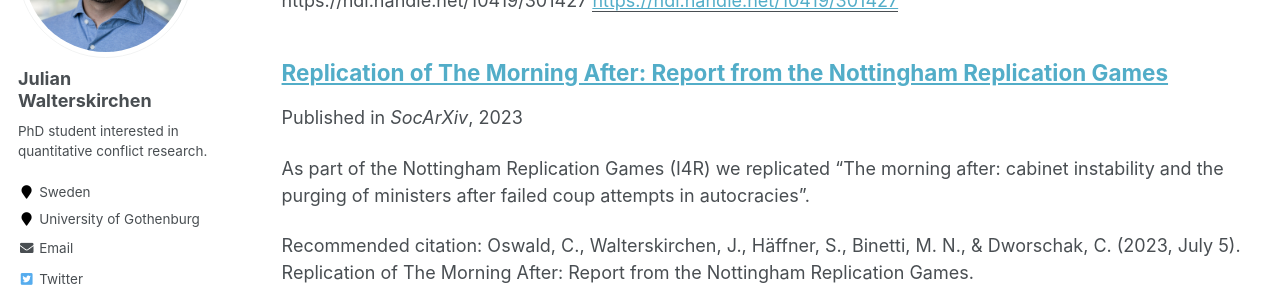
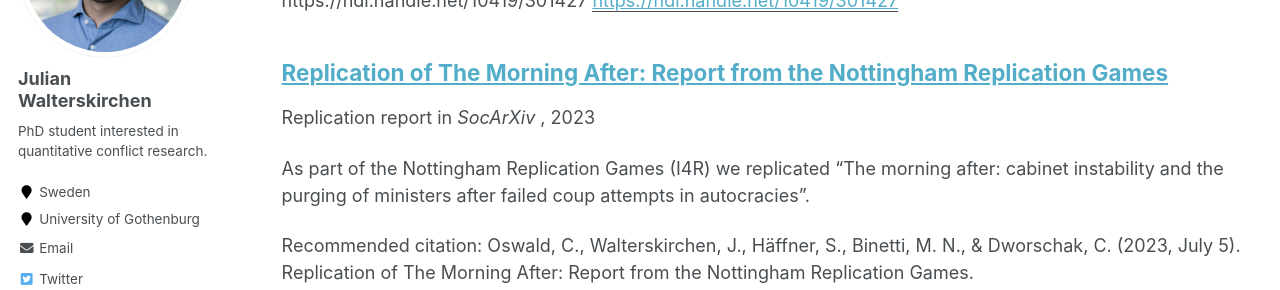
Before and after one commit to jwalterskirchen/jwalterskirchen.github.io, a Jekyll site: the page built from _pages/publications.md, in a window 1280 px wide and 900 px high, scrolled down 929 px. Shown: the part 153-443 px from the top of the window. Built offline with Jekyll 4.4.1, drawn with Linux system fonts in a browser that asks for light colours; some web fonts are replaced.

Commit message:
Update publication metadata for Nottingham replication
Added status, paper URL, and citation to the publication metadata.

```diff
--- a/_publications/2023-07-03-notts_replication.md
+++ b/_publications/2023-07-03-notts_replication.md
@@ -5,6 +5,7 @@ permalink: /publication/2023-07-03-notts_replication
 excerpt: 'As part of the Nottingham Replication Games (I4R) we replicated "The morning after: cabinet instability and the purging of ministers after failed coup attempts in autocracies".'
 date: 2023-07-05
 venue: 'SocArXiv'
+status: 'replication report'
 paperurl: 'https://doi.org/10.31235/osf.io/a2d5p'
 citation: 'Oswald, C., Walterskirchen, J., Häffner, S., Binetti, M. N., & Dworschak, C. (2023, July 5). Replication of The Morning After: Report from the Nottingham Replication Games. https://doi.org/10.31235/osf.io/a2d5p'
 ---
```
